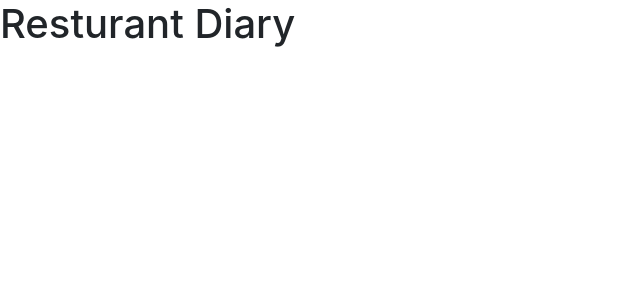
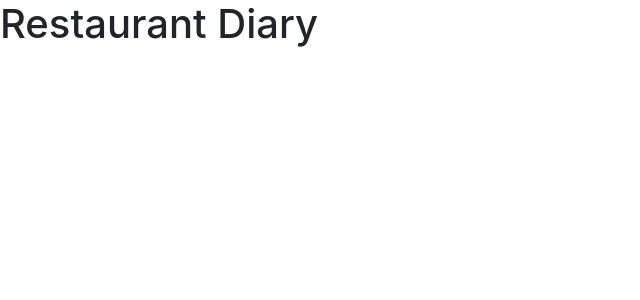
Before and after one commit to sodell26/Restaurant_Diary, a React (Create React App) app: page / in a window 1280 px wide. Shown: the top 300 px of the page, without its empty margins (0-640 px from the left). Built offline with nearby package versions, Linux system fonts and the light colour scheme.

Commit message:
fixed bugs

```diff
--- a/src/App.js
+++ b/src/App.js
@@ -5,7 +5,7 @@ console.log(process.env.NODE_ENV)
 let baseUrl = ''
 
 if(process.env.NODE_ENV === 'development') {
-  baseUrl = 'http://localhost:3000'
+  baseUrl = 'http://localhost:3003'
 }else {
   baseUrl = 'heorku url here'
 }
@@ -42,7 +42,7 @@ class App extends Component {
     return(
 
       <div>
-        <h1>Resturant Diary</h1>
+        <h1>Restaurant Diary</h1>
       </div>
 
     )
```
Also changed, not shown: package.json (+1 -14 lines).
